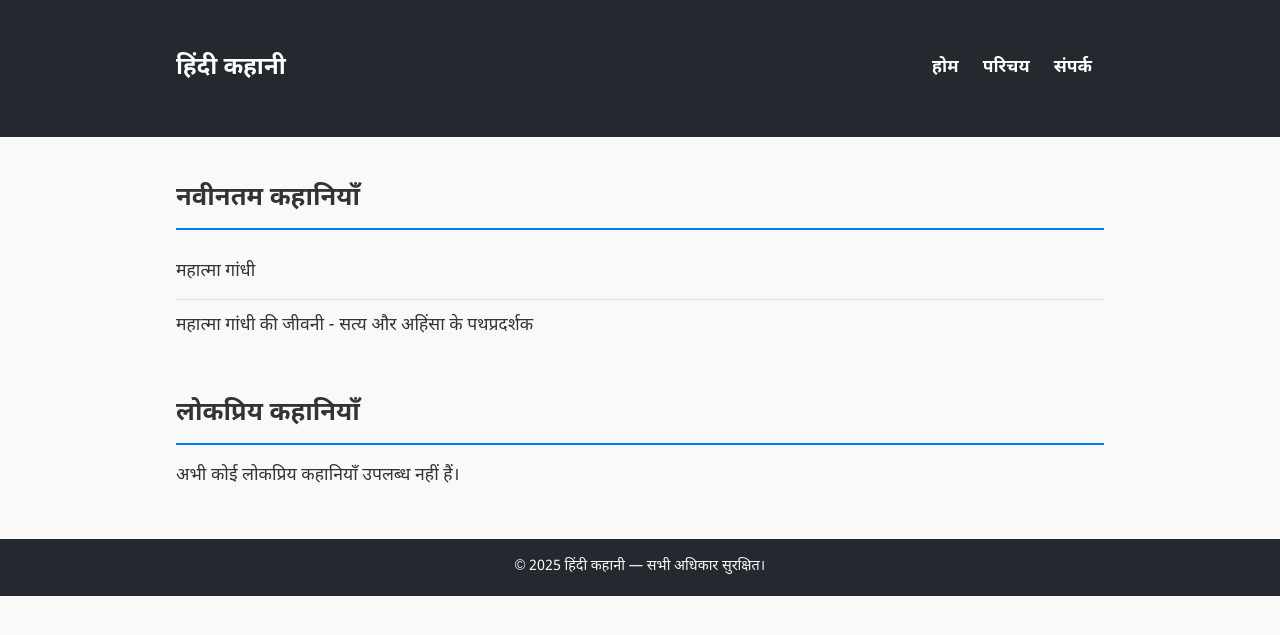
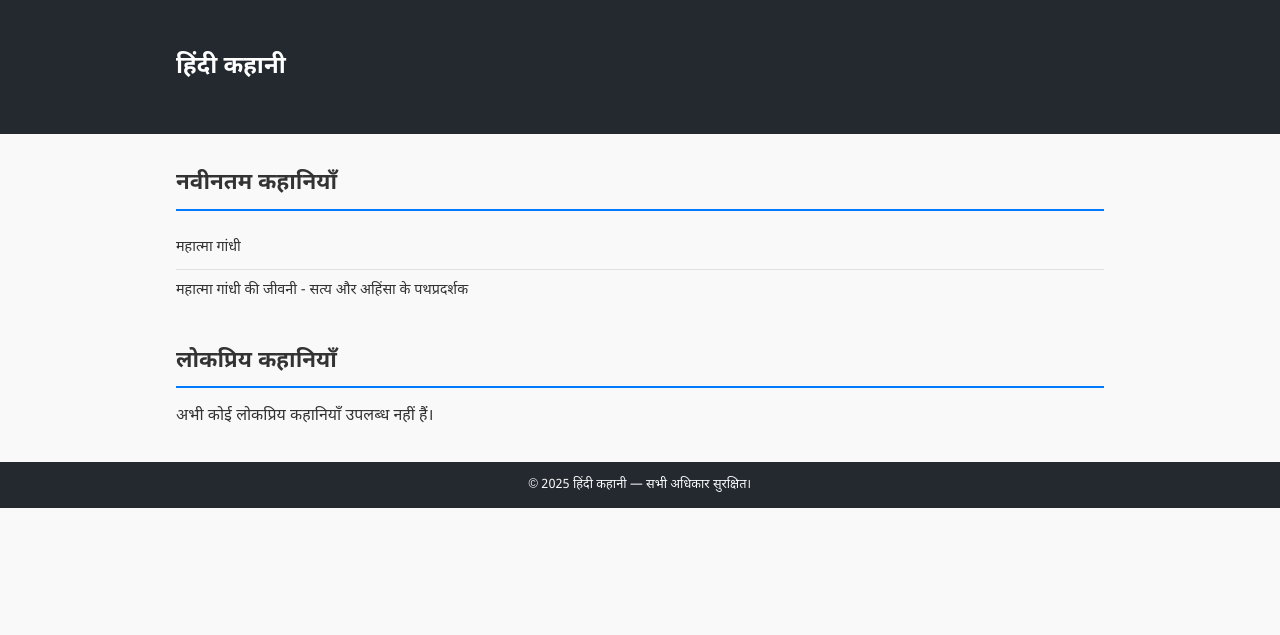
Before and after one commit to hindikahani/hindikahani.github.io, a Jekyll site: the page built from index.md, in a window 1280 px wide. Shown: the top 635 px of the page. Built offline with Jekyll 4.4.1, drawn with Linux system fonts in a browser that asks for light colours.

Commit message:
Update style.css

```diff
--- a/assets/css/style.css
+++ b/assets/css/style.css
@@ -12,8 +12,8 @@ body {
   font-family: 'Noto Sans Devanagari', sans-serif;
   background: #f9f9f9;
   color: #333;
-  line-height: 1.7;
-  font-size: 1rem;
+  line-height: 1.6; /* थोड़ी कम लाइन-हाइट */
+  font-size: 0.95rem; /* छोटा फ़ॉन्ट साइज़ */
 }
 
 .container {
@@ -25,7 +25,7 @@ body {
 header {
   background: #24292f;
   color: white;
-  padding: 1rem;
+  padding: 0.8rem; /* कम पैडिंग */
   position: sticky;
   top: 0;
   z-index: 1000;
@@ -38,7 +38,7 @@ header .container {
 }
 
 header h1 {
-  font-size: 1.5rem;
+  font-size: 1.3rem; /* छोटा फ़ॉन्ट साइज़ */
 }
 
 nav {
@@ -46,16 +46,17 @@ nav {
   flex-direction: column;
   background-color: #24292f;
   position: absolute;
-  top: 60px;
+  top: 48px; /* एडजस्टेड टॉप */
   right: 10px;
   z-index: 1001;
 }
 
 nav a {
   color: white;
-  margin: 0.5rem;
+  margin: 0.4rem; /* कम मार्जिन */
   text-decoration: none;
   font-weight: bold;
+  padding: 0.4rem; /* कम पैडिंग */
 }
 
 nav a:hover {
@@ -63,18 +64,14 @@ nav a:hover {
 }
 
 .menu-toggle {
-  font-size: 1.5rem;
+  font-size: 1.3rem; /* छोटा फ़ॉन्ट साइज़ */
   cursor: pointer;
   color: white;
 }
 
 @media (min-width: 768px) {
   body {
-    font-size: 1.1rem;
-  }
-
-  .container {
-    padding: 0 1rem;
+    font-size: 1rem;
   }
 
   header {
@@ -83,13 +80,6 @@ nav a:hover {
 
   header h1 {
     font-size: 1.5rem;
-  }
-
-  nav {
-    display: flex !important;
-    flex-direction: row;
-    position: static;
-    background: none;
   }
 
   nav a {
@@ -106,30 +96,31 @@ nav a:hover {
 .latest-posts .section-title,
 .popular-posts .section-title,
 .post-wrapper .section-title {
-  font-size: 1.6rem;
-  margin: 2.5rem 0 1rem;
+  font-size: 1.4rem; /* छोटा फ़ॉन्ट साइज़ */
+  margin: 2rem 0 1rem;
   border-bottom: 2px solid #007bff;
-  padding-bottom: 0.5rem;
+  padding-bottom: 0.4rem; /* कम पैडिंग */
   color: #333;
   font-weight: 700;
 }
 
-/* Post List Styling (Homepage and Post Page's "अन्य कहानियाँ") */
+/* Post List Styling */
 .latest-posts .post-list,
 .popular-posts .post-list,
 .post-wrapper .post-list {
-  margin-top: 1rem;
+  margin-top: 0.8rem; /* कम मार्जिन */
 }
 
 .latest-posts .post-list a,
 .popular-posts .post-list a,
 .post-wrapper .post-list a {
   display: block;
-  padding: 0.7rem 0;
+  padding: 0.6rem 0; /* कम पैडिंग */
   text-decoration: none;
   color: #333;
   border-bottom: 1px solid #e0e0e0;
   transition: background-color 0.2s ease-in-out, color 0.2s ease-in-out;
+  font-size: 0.9rem; /* छोटा फ़ॉन्ट साइज़ */
 }
 
 .latest-posts .post-list a:hover,
@@ -147,43 +138,48 @@ nav a:hover {
 
 /* Single Post Page Styles */
 .post-wrapper {
-  padding: 2rem 1rem;
+  padding: 1.5rem 1rem; /* कम पैडिंग */
 }
 
 .post-title {
-  font-size: 2rem;
+  font-size: 1.8rem; /* छोटा फ़ॉन्ट साइज़ */
   color: #333;
-  margin-bottom: 1rem;
-  padding-bottom: 0.5rem;
+  margin-bottom: 0.8rem; /* कम मार्जिन */
+  padding-bottom: 0.3rem; /* कम पैडिंग */
+  border-bottom: 2px solid #007bff; /* पोस्ट टाइटल के नीचे नीली बॉर्डर */
 }
 
-.post-title-separator {
-  border-top: 2px solid #007bff; /* पोस्ट टाइटल के नीचे नीली बॉर्डर */
-  margin-bottom: 1.5rem;
+.post-meta {
+  font-size: 0.85rem; /* छोटा फ़ॉन्ट साइज़ */
+  color: #6c757d;
+  font-style: italic;
+  margin-bottom: 1rem; /* मार्जिन */
 }
 
 .post-content {
-  padding-top: 1.5rem;
-  font-size: 1.05rem;
-  line-height: 1.8;
+  padding-top: 1rem; /* कम पैडिंग */
+  font-size: 0.95rem; /* छोटा फ़ॉन्ट साइज़ */
+  line-height: 1.7; /* थोड़ी कम लाइन-हाइट */
   color: #495057;
   letter-spacing: 0.01em;
 }
 
 .post-content p {
-  border-bottom: 1px solid #eee; /* हर पैराग्राफ के नीचे हल्की बॉर्डर */
-  padding-bottom: 1rem;
-  margin-bottom: 1.5rem;
+  margin-bottom: 1rem; /* कम मार्जिन */
+  padding-bottom: 0; /* पैराग्राफ के नीचे कोई बॉर्डर नहीं */
+  border-bottom: none;
 }
 
 .post-content h1,
 .post-content h2,
 .post-content h3,
 .post-content h4 {
-  border-top: 1px solid #ccc; /* हर हेडिंग के ऊपर हल्की बॉर्डर */
-  padding-top: 1rem;
-  margin-top: 2rem;
-  margin-bottom: 0.7rem;
+  font-size: 1.2rem; /* छोटी हेडिंग */
+  color: #333;
+  margin-top: 1.5rem; /* कम मार्जिन */
+  margin-bottom: 0.5rem; /* कम मार्जिन */
+  border-top: 1px solid #ccc; /* हेडिंग के ऊपर हल्की बॉर्डर */
+  padding-top: 0.8rem; /* कम पैडिंग */
 }
 
 .post-content a {
@@ -198,13 +194,13 @@ nav a:hover {
 
 .post-content ul,
 .post-content ol {
-  margin-left: 1.5rem;
-  margin-bottom: 1rem;
+  margin-left: 1.2rem; /* कम इंडेंट */
+  margin-bottom: 1rem; /* कम मार्जिन */
 }
 
 /* View All Link */
 .view-all {
-  margin-top: 2rem;
+  margin-top: 1.5rem; /* कम मार्जिन */
   text-align: center;
 }
 
@@ -212,10 +208,10 @@ nav a:hover {
   display: inline-block;
   background-color: #007bff;
   color: white;
-  padding: 0.75rem 1.5rem;
+  padding: 0.6rem 1rem; /* कम पैडिंग */
   text-decoration: none;
   border-radius: 6px;
-  font-size: 1rem;
+  font-size: 0.9rem; /* छोटा फ़ॉन्ट साइज़ */
   transition: background-color 0.2s ease-in-out;
 }
 
@@ -228,7 +224,7 @@ footer {
   background: #24292f;
   color: #f8f9fa;
   text-align: center;
-  padding: 1rem;
-  margin-top: 3rem;
-  font-size: 0.9rem;
+  padding: 0.8rem; /* कम पैडिंग */
+  margin-top: 2rem; /* कम मार्जिन */
+  font-size: 0.8rem; /* छोटा फ़ॉन्ट साइज़ */
 }
```
